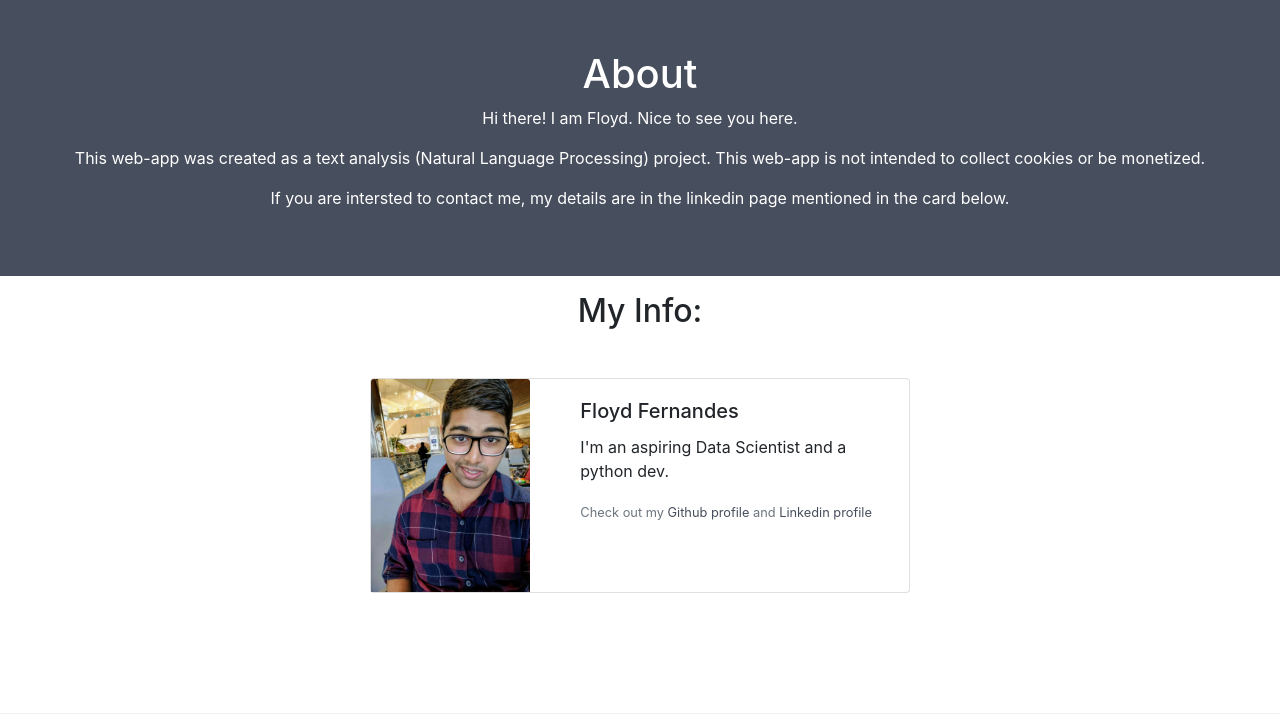
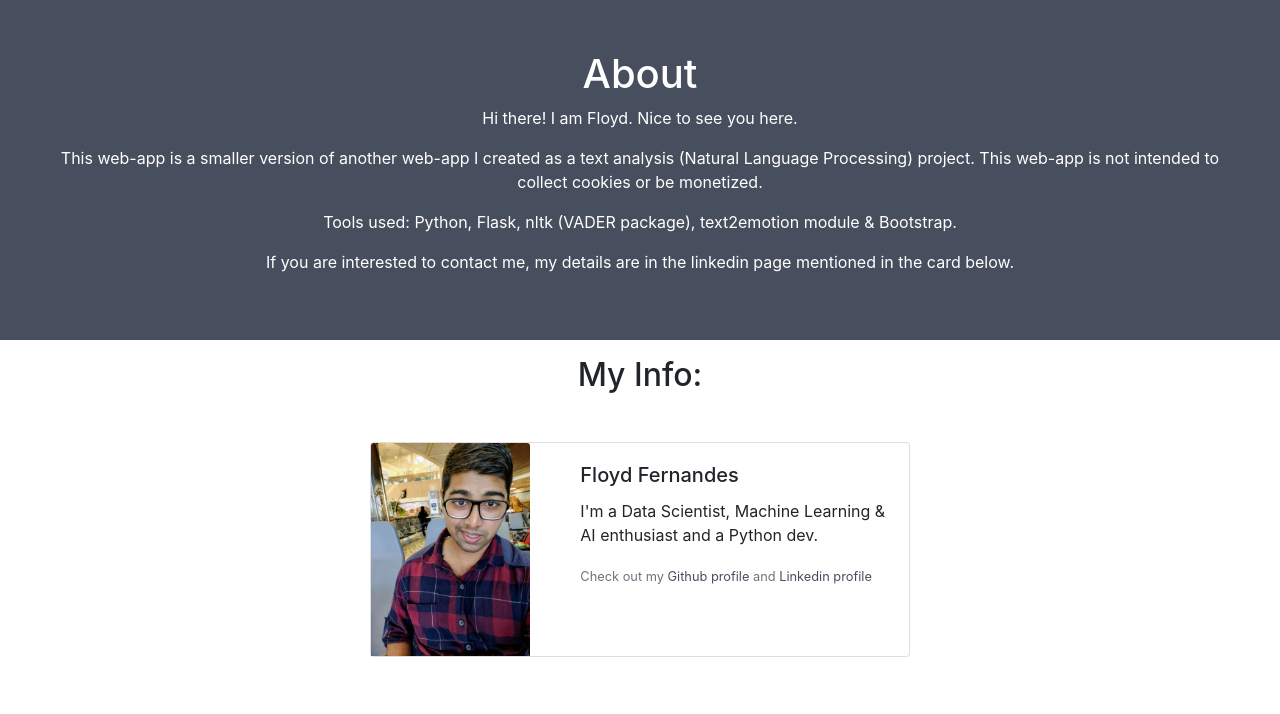
Before and after one commit to FloydFernandes/Sentiment-Analyzer, a Flask app: page /about in a window 1280 px wide. Shown: the part 56-770 px from the top of the page. Run offline with Flask 2, Linux system fonts and the light colour scheme; some libraries are stand-ins or nearby versions.

Commit message:
updated few files

```diff
--- a/templates/about.html
+++ b/templates/about.html
@@ -108,8 +108,9 @@
     <div class="about-section">
         <h1>About</h1>
         <p>Hi there! I am Floyd. Nice to see you here.</p>
-        <p>This web-app was created as a text analysis (Natural Language Processing) project. This web-app is not intended to collect cookies or be monetized.</p>
-        <p>If you are intersted to contact me, my details are in the linkedin page mentioned in the card below.</p>
+        <p>This web-app is a smaller version of another web-app I created as a text analysis (Natural Language Processing) project. This web-app is not intended to collect cookies or be monetized.</p>
+        <p>Tools used: Python, Flask, nltk (VADER package), text2emotion module & Bootstrap.</p>
+        <p>If you are interested to contact me, my details are in the linkedin page mentioned in the card below.</p>
     </div>
 
 <div class="container my-3">
@@ -125,7 +126,7 @@
                         <div class="col-md-8">
                             <div class="card-body">
                                 <h5 class="card-title">Floyd Fernandes</h5>
-                                <p class="card-text">I'm an aspiring Data Scientist and a python dev.</p>
+                                <p class="card-text">I'm a Data Scientist, Machine Learning & AI enthusiast and a Python dev.</p>
                                 <p class="card-text"><small class="text-muted">Check out my <a
                                             href="https://github.com/FloydFernandes" target="_blank" style="color: #474e5d;">Github
                                             profile</a> and <a href="https://www.linkedin.com/in/floyd-fernandes-91177878/" target="_blank" style="color: #474e5d;">Linkedin profile</a></small>
--- a/templates/single_user.html
+++ b/templates/single_user.html
@@ -73,7 +73,7 @@
             <label for="exampleInputEmail1" class="form-label">Add your text here:</label>
             <input type="text" autocomplete="off" class="form-control" name="user-text" id="exampleInputEmail1"
                 aria-describedby="emailHelp">
-            <div id="emailHelp" class="form-text">Add a text of your own to see the sentiments behind your sentences! (please use more words to see better results)</div>
+            <div id="emailHelp" class="form-text">Add an English text of your own to see the sentiments behind your sentences! (please use more words to see better results)</div>
         </div>
 
         <button id="submit-btn" type="submit" class="btn btn-outline-dark" style="display: inline;" onclick="document.getElementById('submit-loading').style.display='block';
```
